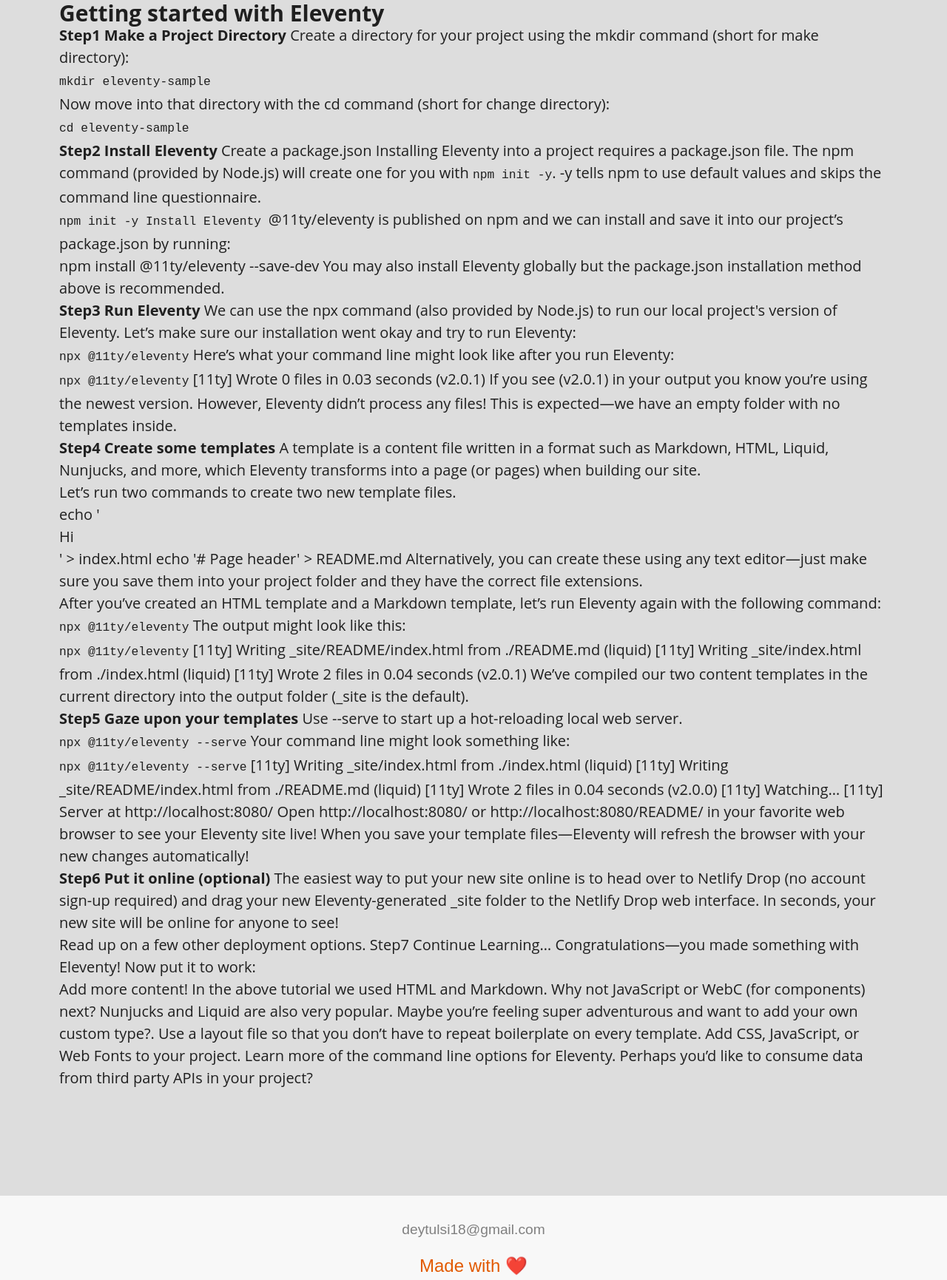
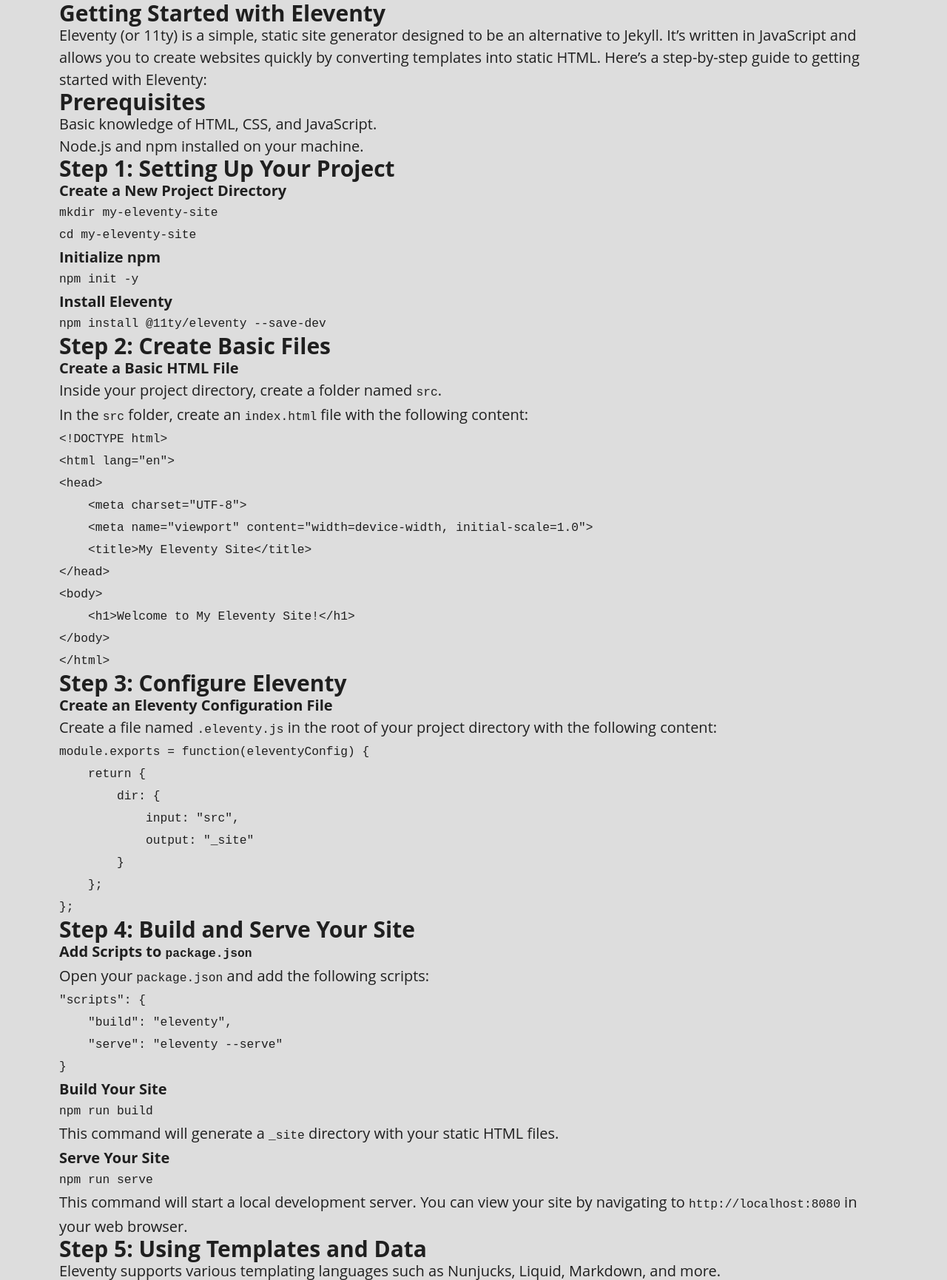
Before and after one commit to deytulsi18/tulsisblog, an Eleventy site: page src/posts/getting-started-with-eleventy.md in a window 1280 px wide. Shown: the part 203-1934 px from the top of the page at 74% size. Built offline with nearby package versions, Linux system fonts and the light colour scheme; Eleventy itself is replaced by a stand-in of ours; code samples lack their colours; files that its build step writes are made by us from their sources; a web font is replaced by a local one.

Commit message:
fixed posts md files

````diff
--- a/src/posts/getting-started-with-eleventy.md
+++ b/src/posts/getting-started-with-eleventy.md
@@ -8,85 +8,154 @@
 ---
 <!--StartFragment-->
 
-# Getting started with Eleventy
+# Getting Started with Eleventy
 
-**Step1 Make a Project Directory**
-Create a directory for your project using the mkdir command (short for make directory):
+Eleventy (or 11ty) is a simple, static site generator designed to be an alternative to Jekyll. It’s written in JavaScript and allows you to create websites quickly by converting templates into static HTML. Here’s a step-by-step guide to getting started with Eleventy:
 
-`mkdir eleventy-sample`
+## Prerequisites
+- Basic knowledge of HTML, CSS, and JavaScript.
+- Node.js and npm installed on your machine.
+
+## Step 1: Setting Up Your Project
+
+1. **Create a New Project Directory**
+    ```bash
+    mkdir my-eleventy-site
+    cd my-eleventy-site
+    ```
+
+2. **Initialize npm**
+    ```bash
+    npm init -y
+    ```
+
+3. **Install Eleventy**
+    ```bash
+    npm install @11ty/eleventy --save-dev
+    ```
+
+## Step 2: Create Basic Files
+
+1. **Create a Basic HTML File**
+    - Inside your project directory, create a folder named `src`.
+    - In the `src` folder, create an `index.html` file with the following content:
+        ```html
+        <!DOCTYPE html>
+        <html lang="en">
+        <head>
+            <meta charset="UTF-8">
+            <meta name="viewport" content="width=device-width, initial-scale=1.0">
+            <title>My Eleventy Site</title>
+        </head>
+        <body>
+            <h1>Welcome to My Eleventy Site!</h1>
+        </body>
+        </html>
+        ```
+
+## Step 3: Configure Eleventy
+
+1. **Create an Eleventy Configuration File**
+    - Create a file named `.eleventy.js` in the root of your project directory with the following content:
+        ```js
+        module.exports = function(eleventyConfig) {
+            return {
+                dir: {
+                    input: "src",
+                    output: "_site"
+                }
+            };
+        };
+        ```
+
+## Step 4: Build and Serve Your Site
+
+1. **Add Scripts to `package.json`**
+    - Open your `package.json` and add the following scripts:
+        ```json
+        "scripts": {
+            "build": "eleventy",
+            "serve": "eleventy --serve"
+        }
+        ```
+
+2. **Build Your Site**
+    ```bash
+    npm run build
+    ```
+
+    - This command will generate a `_site` directory with your static HTML files.
+
+3. **Serve Your Site**
+    ```bash
+    npm run serve
+    ```
+
+    - This command will start a local development server. You can view your site by navigating to `http://localhost:8080` in your web browser.
+
+## Step 5: Using Templates and Data
+
+Eleventy supports various templating languages such as Nunjucks, Liquid, Markdown, and more.
+
+1. **Using Markdown**
+    - Create a `src/posts` folder and add a markdown file `hello-world.md`:
+        ```markdown
+        ---
+        title: Hello World
+        date: 2024-06-19
+        ---
+
+        # Hello, World!
+
+        This is my first blog post using Eleventy.
+        ```
+
+    - Eleventy will automatically process this markdown file and convert it to HTML.
+
+2. **Using Layouts**
+    - Create a `src/_includes` folder.
+    - In the `_includes` folder, create a file `base.njk` (Nunjucks template):
+        ```html
+        <!DOCTYPE html>
+        <html lang="en">
+        <head>
+            <meta charset="UTF-8">
+            <meta name="viewport" content="width=device-width, initial-scale=1.0">
+            <title>{{ title }}</title>
+        </head>
+        <body>
+            <header>
+                <h1>{{ title }}</h1>
+            </header>
+            <main>
+                {{ content | safe }}
+            </main>
+        </body>
+        </html>
+        ```
+
+    - Update your `hello-world.md` to use this layout:
+        ```markdown
+        ---
+        title: Hello World
+        date: 2024-06-19
+        layout: base.njk
+        ---
+
+        # Hello, World!
+
+        This is my first blog post using Eleventy.
+        ```
+
+## Step 6: Customize and Extend
+
+- Explore more Eleventy features like collections, custom filters, shortcodes, and plugins to customize and extend your site’s functionality.
+
+## Resources
+- [Eleventy Documentation](https://www.11ty.dev/docs/)
+- [Eleventy GitHub Repository](https://github.com/11ty/eleventy)
+
+With these steps, you should have a basic Eleventy site up and running. From here, you can explore more advanced features and customize your site to fit your needs.
 
 
-Now move into that directory with the cd command (short for change directory):
-
-`cd eleventy-sample`
-
-
-**Step2 Install Eleventy**
-Create a package.json
-Installing Eleventy into a project requires a package.json file. The npm command (provided by Node.js) will create one for you with `npm init -y`. -y tells npm to use default values and skips the command line questionnaire.
-
-`npm init -y
-Install Eleventy `
-@11ty/eleventy is published on npm and we can install and save it into our project’s package.json by running:
-
-npm install @11ty/eleventy --save-dev
-You may also install Eleventy globally but the package.json installation method above is recommended.
-
-**Step3 Run Eleventy**
-We can use the npx command (also provided by Node.js) to run our local project's version of Eleventy. Let’s make sure our installation went okay and try to run Eleventy:
-
-`npx @11ty/eleventy`
-Here’s what your command line might look like after you run Eleventy:
-
-`npx @11ty/eleventy`
-\[11ty] Wrote 0 files in 0.03 seconds (v2.0.1)
-If you see (v2.0.1) in your output you know you’re using the newest version. However, Eleventy didn’t process any files! This is expected—we have an empty folder with no templates inside.
-
-**Step4 Create some templates**
-A template is a content file written in a format such as Markdown, HTML, Liquid, Nunjucks, and more, which Eleventy transforms into a page (or pages) when building our site.
-
-Let’s run two commands to create two new template files.
-
-echo '<!doctype html><title>Page title</title><p>Hi</p>' > index.html
-echo '# Page header' > README.md
-Alternatively, you can create these using any text editor—just make sure you save them into your project folder and they have the correct file extensions.
-
-After you’ve created an HTML template and a Markdown template, let’s run Eleventy again with the following command:
-
-`npx @11ty/eleventy`
-The output might look like this:
-
-`npx @11ty/eleventy`
-\[11ty] Writing _site/README/index.html from ./README.md (liquid)
-\[11ty] Writing _site/index.html from ./index.html (liquid)
-\[11ty] Wrote 2 files in 0.04 seconds (v2.0.1)
-We’ve compiled our two content templates in the current directory into the output folder (_site is the default).
-
-**Step5 Gaze upon your templates**
-Use --serve to start up a hot-reloading local web server.
-
-`npx @11ty/eleventy --serve`
-Your command line might look something like:
-
-`npx @11ty/eleventy --serve`
-\[11ty] Writing _site/index.html from ./index.html (liquid)
-\[11ty] Writing _site/README/index.html from ./README.md (liquid)
-\[11ty] Wrote 2 files in 0.04 seconds (v2.0.0)
-\[11ty] Watching…
-\[11ty] Server at http://localhost:8080/
-Open http://localhost:8080/ or http://localhost:8080/README/ in your favorite web browser to see your Eleventy site live! When you save your template files—Eleventy will refresh the browser with your new changes automatically!
-
-**Step6 Put it online (optional)**
-The easiest way to put your new site online is to head over to Netlify Drop (no account sign-up required) and drag your new Eleventy-generated _site folder to the Netlify Drop web interface. In seconds, your new site will be online for anyone to see!
-
-Read up on a few other deployment options.
-Step7 Continue Learning…
-Congratulations—you made something with Eleventy! Now put it to work:
-
-Add more content! In the above tutorial we used HTML and Markdown. Why not JavaScript or WebC (for components) next? Nunjucks and Liquid are also very popular. Maybe you’re feeling super adventurous and want to add your own custom type?.
-Use a layout file so that you don’t have to repeat boilerplate on every template.
-Add CSS, JavaScript, or Web Fonts to your project.
-Learn more of the command line options for Eleventy.
-Perhaps you’d like to consume data from third party APIs in your project?
-
 <!--EndFragment-->
--- a/src/posts/lorem-ipsum-7.md
+++ b/src/posts/lorem-ipsum.md
@@ -1,5 +1,5 @@
 ---
-title: Lorem Ipsum 7
+title: Lorem Ipsum Dummy Text
 description: "Lorem ipsum dolor sit amet consectetur adipisicing elit.
   Perferendis accusantium sit illo neque rem omnis quaerat, nam similique vitae
   delectus ad magni vel quo maxime, magnam placeat. Reprehenderit, distinctio
````
Also changed, not shown: src/posts/post-001.md (deleted, +0 -20 lines), src/posts/post-002.md (deleted, +0 -20 lines), src/posts/post-003.md (deleted, +0 -20 lines), src/posts/test-post-1.md (deleted, +0 -13 lines), src/posts/test-post.md (deleted, +0 -20 lines).
